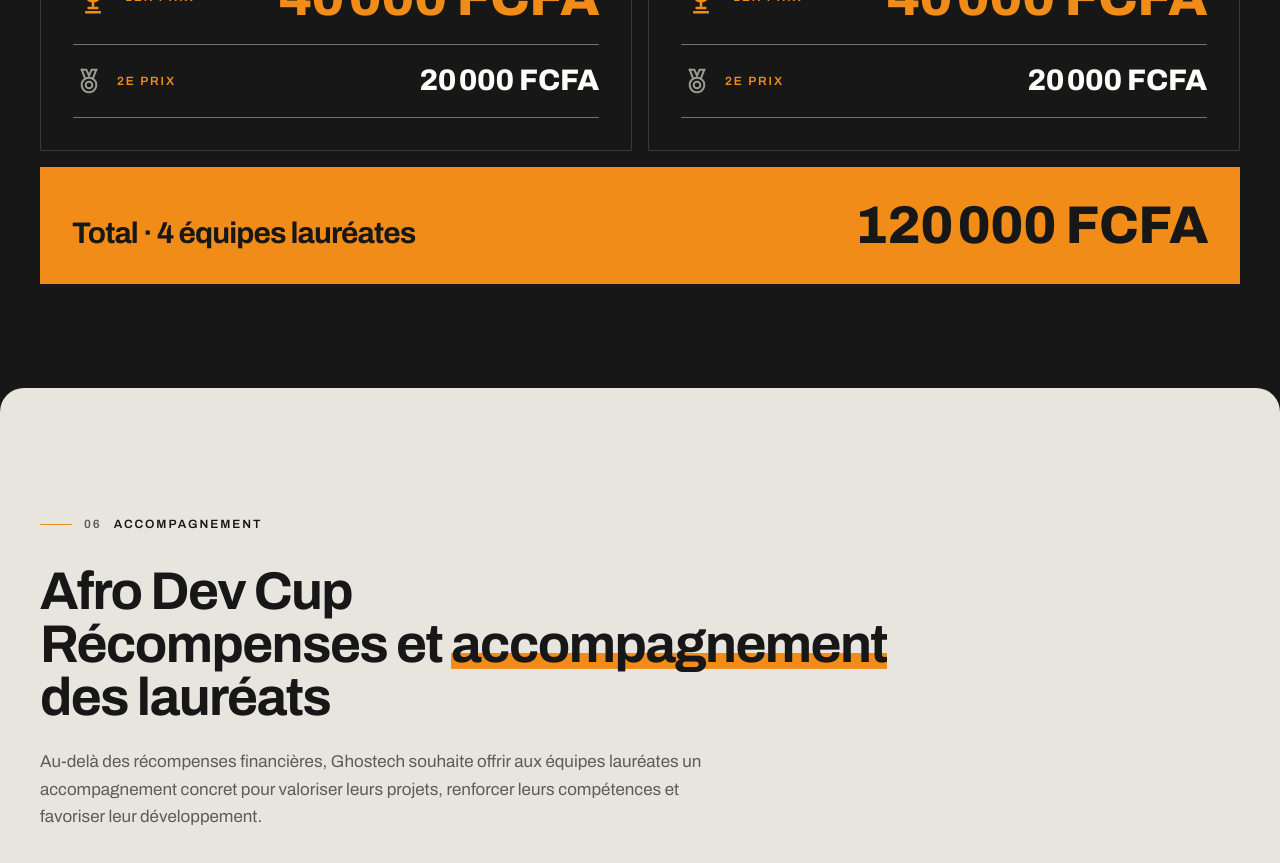
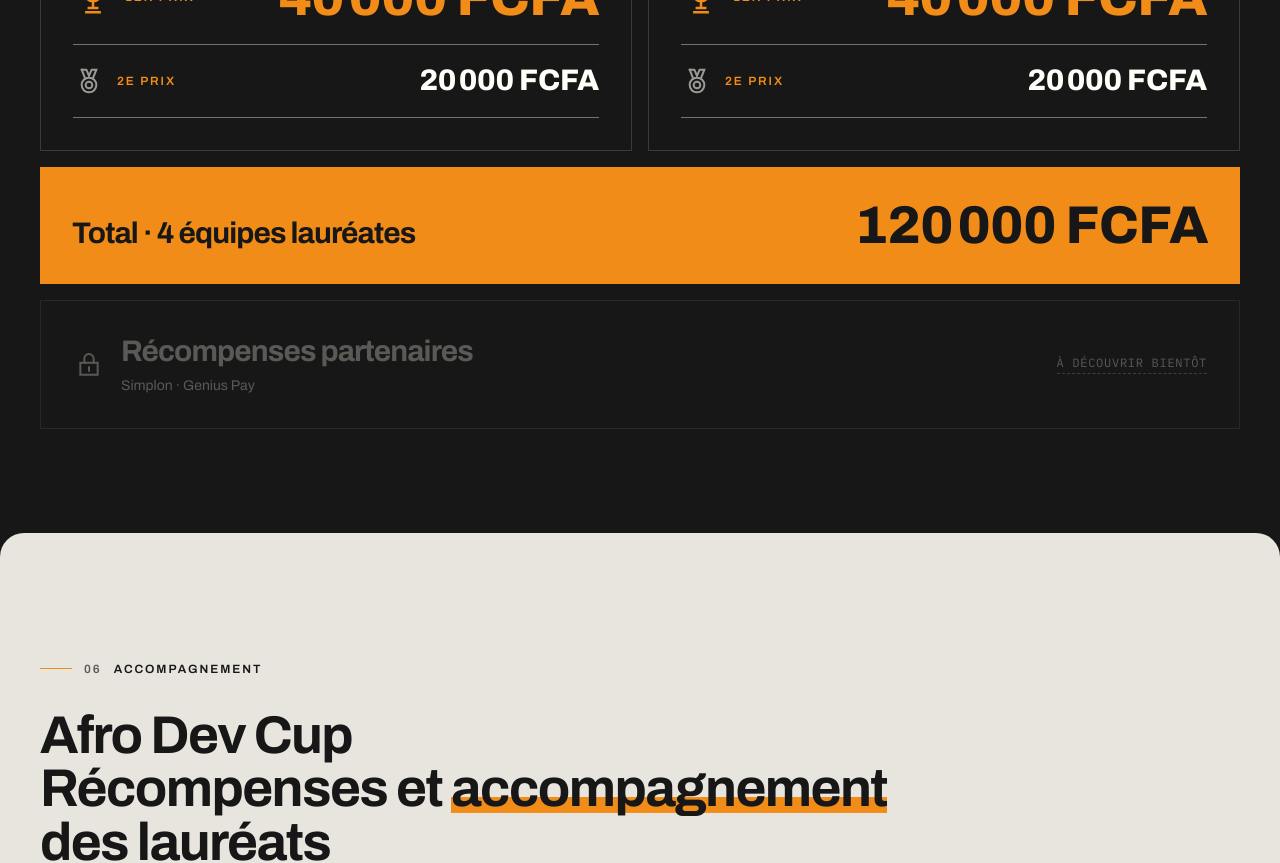
Before and after one commit to YvanOssey/g-tech-summit, a Next.js app: page /hackathon in a window 1280 px wide. Shown: the part 4710-5573 px from the top of the page. Built offline with nearby package versions, Linux system fonts and the light colour scheme; no server answers; the database is empty.

Commit message:
Modifications4

```diff
--- a/src/app/(site)/hackathon/page.tsx
+++ b/src/app/(site)/hackathon/page.tsx
@@ -402,8 +402,7 @@ export default async function HackathonPage() {
             </p>
           </Reveal>
 
-          {/* Partner rewards: not confirmed yet, shown frozen and greyed out (only with "Informations à venir" on). */}
-          {show && (
+          {/* Partner rewards (Simplon, Genius Pay): not revealed yet, always shown frozen and greyed out. */}
           <Reveal className="mt-3 lg:mt-4">
             <div
               aria-disabled="true"
@@ -411,14 +410,20 @@ export default async function HackathonPage() {
             >
               <div className="flex items-center gap-4">
                 <Lock className="size-8 text-muted" />
+                <div>
                   <h3 className="type-headline text-heading leading-tight text-muted">
                     Récompenses partenaires
                   </h3>
+                  <p className="mt-1 text-small text-muted">
+                    Simplon · Genius Pay
+                  </p>
                 </div>
-                <Pending label="Récompenses partenaires" />
+              </div>
+              <Pending label="Récompenses partenaires">
+                À découvrir bientôt
+              </Pending>
             </div>
           </Reveal>
-          )}
         </div>
       </Section>
 
--- a/src/config/passes.ts
+++ b/src/config/passes.ts
@@ -66,7 +66,7 @@ export const TRACK_CAPACITY: Record<string, number> = { "01": 5, "02": 5 };
  * Places held by an unpaid order. 15 minutes (organisers, 2026-10-08, was 30):
  * enough to pay by mobile money, and halves how long a fake order blocks places.
  */
-export const HOLD_MINUTES = 15;
+export const HOLD_MINUTES = 5;
 
 /** People per hackathon team, the buyer included. */
 export const TEAM_SIZE = 5;
```
Lines whose indentation alone changed are shown as unchanged.
